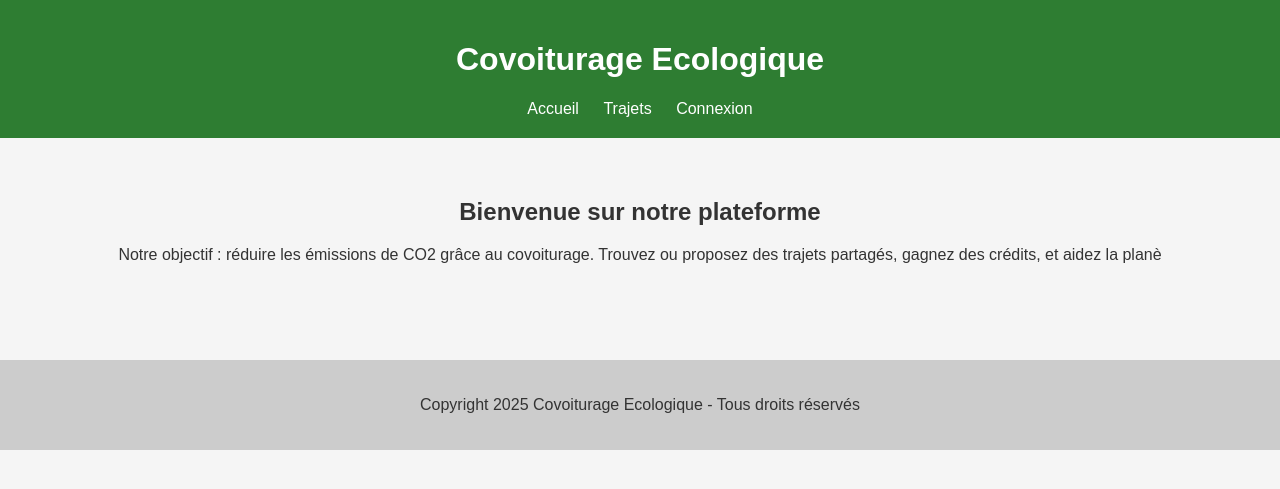
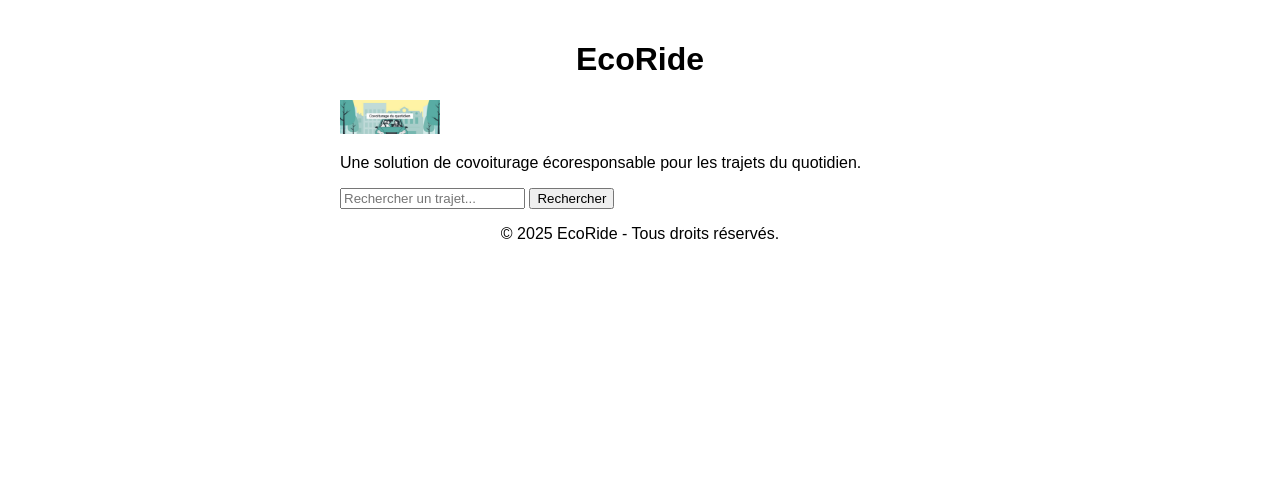
Before and after one commit to pascal22550/Ecoride, a PHP site: page / in a window 1280 px wide. Shown: the top 489 px of the page. Run offline with PHP 8.4, Linux system fonts and the light colour scheme.

Commit message:
Deplacement des fichiers images, et amélioration mvc avant création base de données utilisateurs

```diff
--- a/covoiturage/controllers/HomeController.php
+++ b/covoiturage/controllers/HomeController.php
@@ -2,6 +2,14 @@
 
 class HomeController {
     public function index() {
-        require_once './views/home.php';
+
+    $entreprise = [
+        'nom' => 'EcoRide',
+        'description' => 'Une solution de covoiturage écoresponsable pour les trajets du quotidien. ',
+        'image' => 'public/image.jpg'
+    ];
+
+    // Rendre la vue avec les données
+    include 'views/home.php';
     }
 }
--- a/covoiturage/index.php
+++ b/covoiturage/index.php
@@ -1,2 +1,11 @@
 <?php
-require_once 'router.php';
+
+$route = $_GET['route'] ?? 'home';
+
+if ($route === 'home') {
+    require_once 'controllers/HomeController.php';
+    $controller = new HomeController();
+    $controller->index();
+} else {
+    echo "Page non trouvée";
+}
--- a/covoiturage/public/style.css
+++ b/covoiturage/public/style.css
@@ -1,32 +1,17 @@
 body {
     font-family: sans-serif;
-    margin: 0;
-    padding: 0;
-    background: #f5f5f5;
-    color : #333;
+    max-width: 600px;
+    margin : auto;
+    padding: 20px;
+
 }
 
-header {
-    background: #2e7d32;
-    color: white;
-    padding: 20px;
-    text-align: center;
+img {
+    max-width: 100px;
+    height: auto;
 }
 
-nav a {
-    margin: 0 10px;
-    color: white;
-    text-decoration: none;
+header, footer {
+    text-align: center;
+    margin-bottom: 20px;
 }
-
-main {
-    padding: 40px;
-    text-align: center;
-}
-
-footer {
-    background: #ccc;
-    text-align: center;
-    padding: 20px;
-    margin-top: 40px;
-}
--- a/covoiturage/views/home.php
+++ b/covoiturage/views/home.php
@@ -2,39 +2,27 @@
 <html lang="fr">
     <head>
         <meta charset="UTF-8">
-        <title>Covoiturage Ecologique - Accueil</title>
+        <title><?= $entreprise['nom'] ?></title>
         <link rel="stylesheet" href="/public/style.css">
     </head>
     <body>
         <header>
-            <h1>Covoiturage Ecologique </h1>
-            <nav>
-                <a href="/">Accueil</a>
-                <a href="/trajets">Trajets</a>
-                <a href="/connexion">Connexion</a>
-            </nav>
+            <h1><?= $entreprise['nom'] ?> </h1>
         </header>
 
         <main>
-            <section>
-                <h2> Bienvenue sur notre plateforme </h2>
-                <p>
-                    Notre objectif : réduire les émissions de CO2 grâce au covoiturage.
-                    Trouvez ou proposez des trajets partagés, gagnez des crédits, et aidez la planè<template></template>
-                </p>
-            </section>
+            <img src="public/Nature1.png"<?= $entreprise['image'] ?>" alt="Image entreprise" width="300">
+            <p><?= $entreprise['description'] ?></p>
+
+            <form action="index.php" method="GET">
+                <input type="hidden" name="route" value="search">
+                <input type="text" name="query" placeholder="Rechercher un trajet...">
+                <button type="submit">Rechercher</button>
+            </form>
         </main>
 
         <footer>
-            <p> Copyright 2025 Covoiturage Ecologique - Tous droits réservés </p>
+            <p>&copy; 2025 EcoRide - Tous droits réservés.</p>
         </footer>
     </body>
     </html>
-
-
-
-
-
-
-
-</html>
```
Also changed, not shown: covoiturage/public/Nature1.png (renamed from images/Nature1.png), covoiturage/public/Nature2.png (renamed from images/Nature2.png), covoiturage/public/Nature3.png (renamed from images/Nature3.png), covoiturage/public/Nature4.png (renamed from images/Nature4.png).
